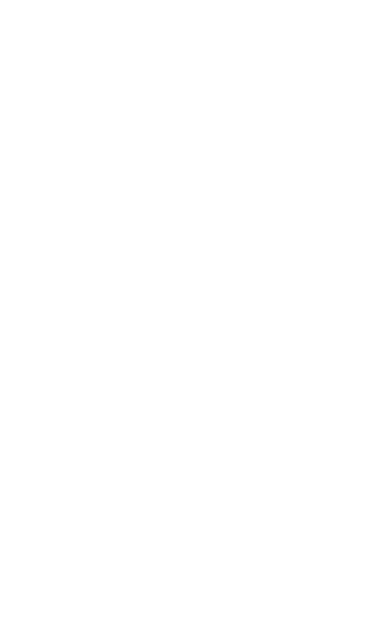
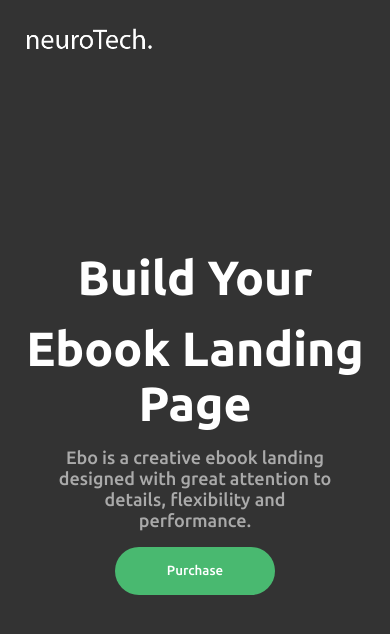
Before and after one commit to Myself-Ashish-Sarker/ebook-prototype, a plain HTML site: page index.html in a window 390 px wide. Drawn offline with Linux system fonts and the light colour scheme.

Commit message:
Default logo removed and custom logo added. Header section completed and responsived for multi devices

```diff
--- a/index.html
+++ b/index.html
@@ -1,20 +1,40 @@
 <!DOCTYPE html>
 <html lang="en">
     <head>
-    <meta charset="UTF-8">
-    <meta name="viewport" content="width=device-width, initial-scale=1.0">
+        <meta charset="UTF-8" />
+        <meta name="viewport" content="width=device-width, initial-scale=1.0" />
         <title>Document</title>
 
+        <!-- Ubuntu Font -->
+        <link rel="preconnect" href="https://fonts.googleapis.com" />
+        <link rel="preconnect" href="https://fonts.gstatic.com" crossorigin />
+        <link
+            href="https://fonts.googleapis.com/css2?family=Ubuntu:ital,wght@0,300;0,400;0,500;0,700;1,300;1,400;1,500;1,700&display=swap"
+            rel="stylesheet"
+        />
+        <!-- Ubuntu Font -->
+
         <!-- Linking CSS -->
-    <link rel="stylesheet" href="./style.css">
+        <link rel="stylesheet" href="./style.css" />
         <!-- Linking CSS -->
-
     </head>
     <body>
         <!-- Header Section -->
         <header>
+            <img src="./assets/neuroTech.png" alt="">
 
+            <h1>Build Your</h1>
+            <h1>Ebook Landing Page</h1>
+            <p>
+                Ebo is a creative ebook landing designed with great attention to
+                details, flexibility and performance.
+            </p>
+            <button>Purchase</button>
         </header>
+
+        <body>
+
+        </body>
         <!-- Header Section -->
     </body>
 </html>
--- a/style.css
+++ b/style.css
@@ -5,8 +5,118 @@
 
 body {
     height: 100vh;
+    margin: 0;
 }
 
+/* Header Section */
 header {
+    position: relative;
+    display: flex;
+    flex-direction: column;
+    justify-content: center;
+    align-items: center;
+    gap: 1rem;
+    margin: auto 0;
+    background-color: #333333;
+    height: 100vh;
+}
 
+header img {
+    position: absolute;
+    width: 8rem;
+    top: 1.563rem;
+    left: 1.563rem;
 }
+
+header h1 {
+    text-align: center;
+    font-size: 4.5rem;
+    color: #fff;
+    font-family: "Ubuntu", sans-serif;
+    font-weight: 700;
+    font-style: normal;
+}
+
+header p {
+    text-align: center;
+    width: 32%;
+    color: #aaaaaa;
+    font-size: 1.125rem;
+    font-family: "Ubuntu", sans-serif;
+    font-weight: 500;
+}
+
+header button {
+    align-self: center;
+    width: 10rem;
+    height: 3rem;
+    border: 0;
+    border-radius: 3.125rem;
+    font-family: "Ubuntu", sans-serif;
+    font-weight: 500;
+    color: #fff;
+    /* background-color: #49b970; */
+    background: linear-gradient(
+        to left,
+        #ff0000 50%,
+        #ff0000 50%,
+        #49b970 50%,
+        #49b970 50%
+    );
+    background-size: 200% 100%;
+    transition: background-position 0.3s ease;
+    cursor: pointer;
+}
+
+header button:hover {
+    background-position: -100% 0;
+}
+/* Header Section */
+
+/* Media Query */
+
+/* Extra Small Devices */
+@media only screen and (max-width: 600px) {
+    header h1 {
+        font-size: 3rem;
+    }
+
+    header p {
+        width: 70%;
+    }
+}
+/* Extra Small Devices */
+
+/* Small devices */
+@media only screen and (min-width: 601px) and (max-width: 768px) {
+    header h1 {
+        font-size: 3rem;
+    }
+
+    header p {
+        width: 70%;
+    }
+}
+/* Small devices */
+
+/* Medium devices */
+@media only screen and (min-width: 769px) and (max-width: 1024px) {
+    header h1 {
+        font-size: 3rem;
+    }
+
+    header p {
+        width: 70%;
+    }
+}
+/* Medium devices */
+
+/* Large devices */
+@media only screen and (min-width: 1025px) {
+    header p {
+        width: 70%;
+    }
+}
+/* Large devices */
+
+/* Media Query */
```
Also changed, not shown: assets/logo-dark.png (deleted), assets/logo-light.png (deleted), assets/neuroTech.png (added), assets/neuroTech.svg (added). Lines whose indentation alone changed are shown as unchanged.
